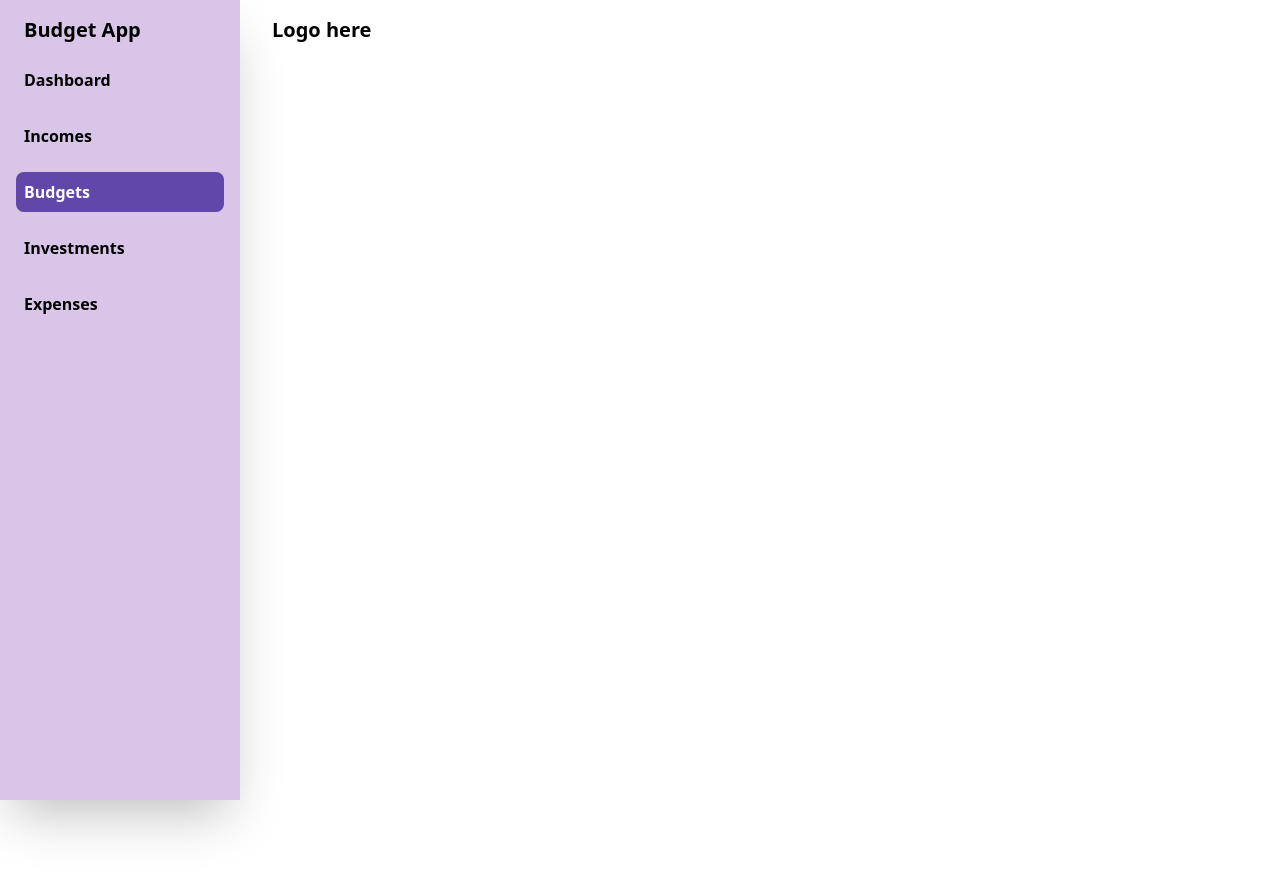
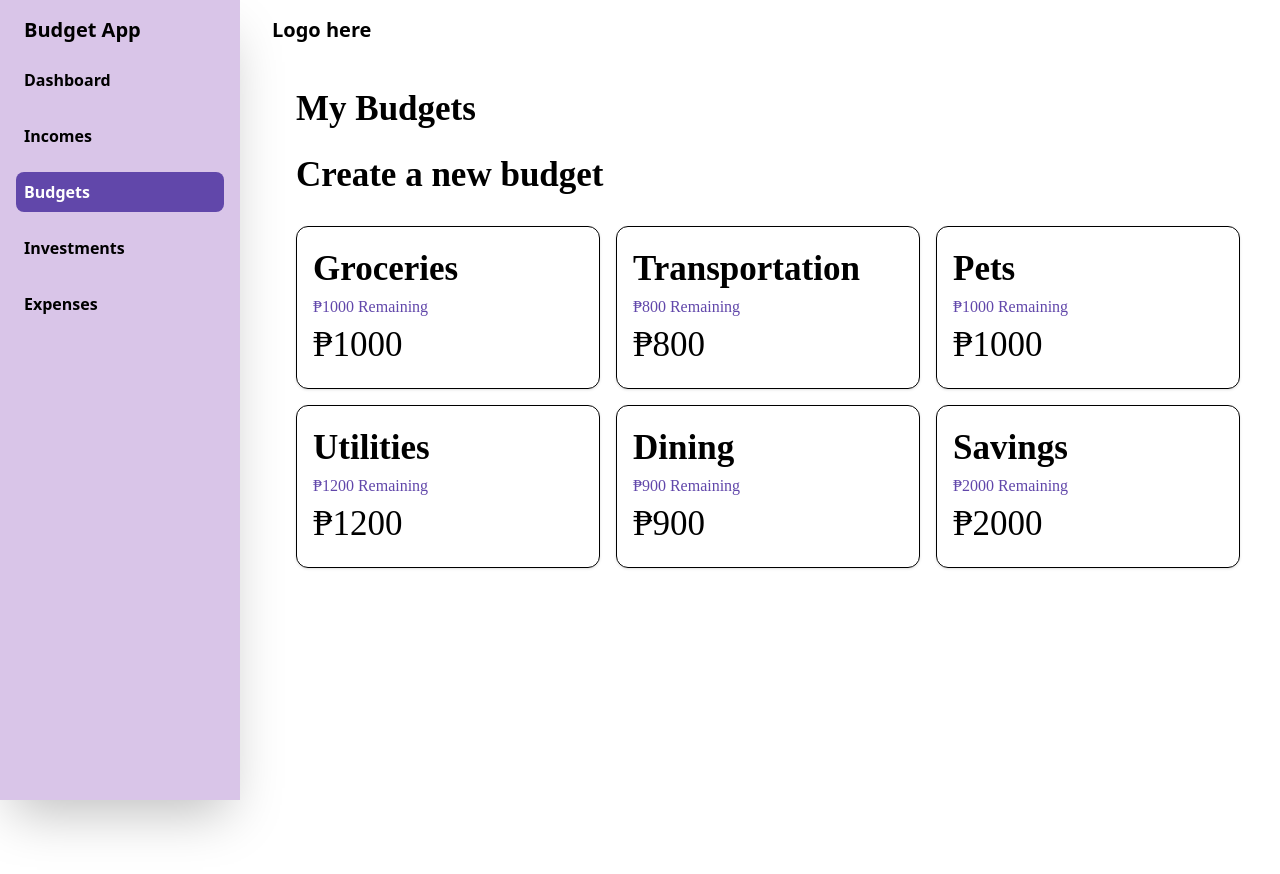
Before and after one commit to hack-it-The-New-Era-of-Banking/cycode-badjett, a React (Vite) app in the folder client/: page /budget in a window 1280 px wide. Before the commit the page ends 800 px from the top, so only its background shows below. Built offline with nearby package versions, Linux system fonts and the light colour scheme.

Commit message:
created budgets page

```diff
--- a/client/src/pages/BudgetPage.jsx
+++ b/client/src/pages/BudgetPage.jsx
@@ -1,9 +1,38 @@
 import React from "react";
 
-const BudgetPage = (props) => {
+const BudgetPage = () => {
+  const budgets = [
+    { category: "Groceries", amount: 1000 },
+    { category: "Transportation", amount: 800 },
+    { category: "Pets", amount: 1000 },
+    { category: "Utilities", amount: 1200 },
+    { category: "Dining", amount: 900 },
+    { category: "Savings", amount: 2000 },
+  ];
+
   return (
-    <div className="">
-      <h1 className="">Budget Page</h1>
+    <div className="md:ml-64 p-6 font-['Mukta'] min-h-screen pb-32">
+      {/* App Name */}
+
+      {/* Header */}
+      <h1 className="text-[35px] font-semibold text-black break-words mb-4">My Budgets</h1>
+
+      {/* Create Budget Section */}
+      <h2 className="text-[35px] font-semibold text-black break-words mb-6">Create a new budget</h2>
+
+      {/* Budget List - Responsive */}
+      <div className="flex flex-wrap gap-4 justify-between">
+        {budgets.map((budget, index) => (
+          <div
+            key={index}
+            className="w-full sm:w-1/2 lg:w-1/3 xl:w-1/4 flex-grow h-auto border rounded-xl p-4 shadow-sm"
+          >
+            <h3 className="text-[35px] font-semibold text-black break-words">{budget.category}</h3>
+            <p className="text-[#6147AA] text-[16px] font-normal break-words">₱{budget.amount} Remaining</p>
+            <p className="text-[35px] font-normal text-black break-words">₱{budget.amount}</p>
+          </div>
+        ))}
+      </div>
     </div>
   );
 };
```
